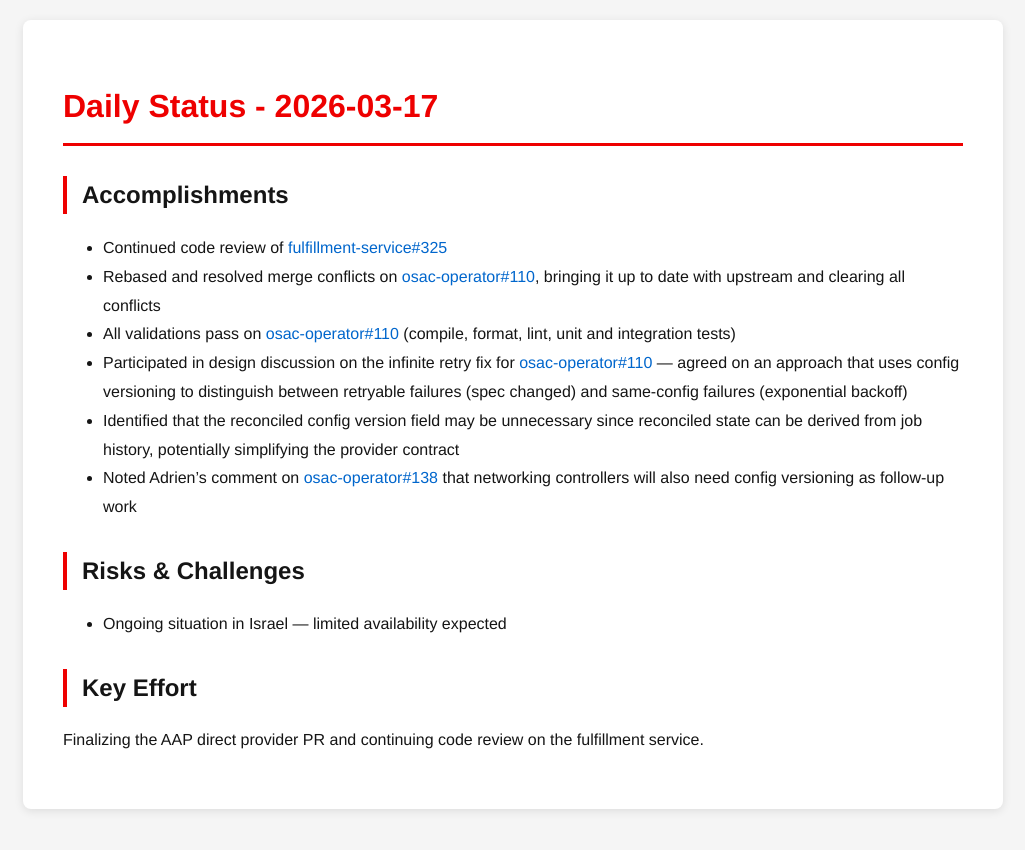
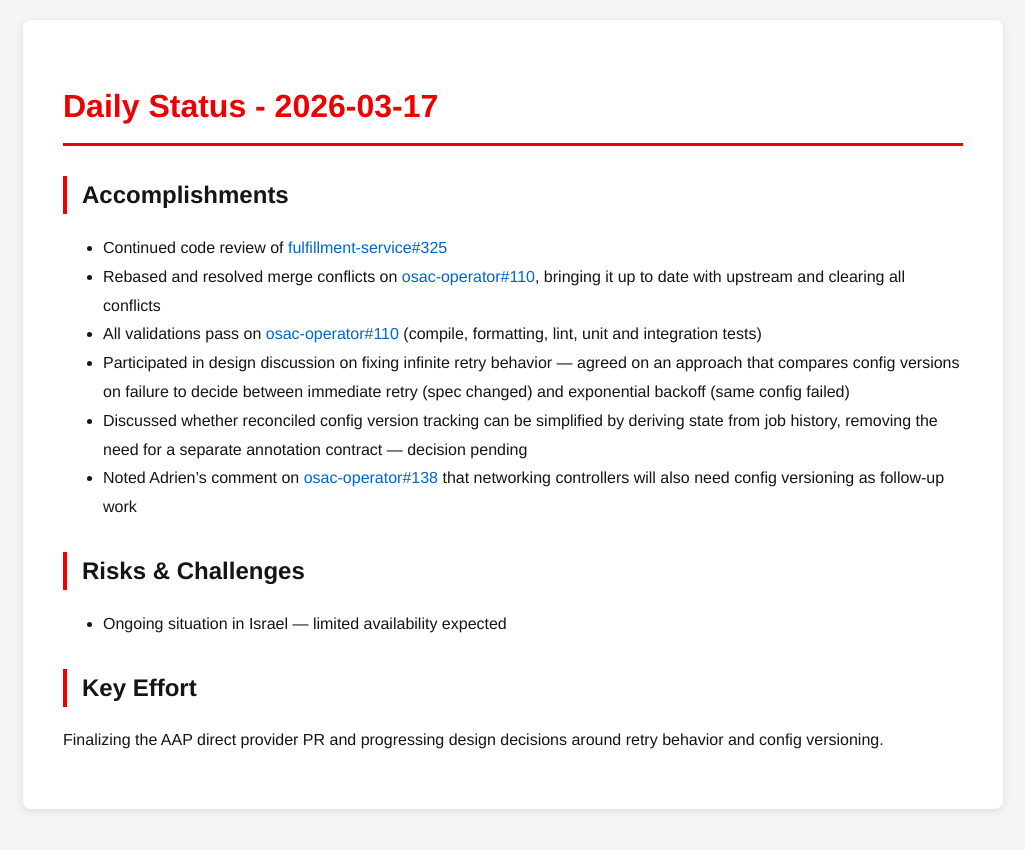
Before and after one commit to tzvatot/daily-status, a Jekyll site: the page built from 2026-03-17.md, in a window 1280 px wide. Shown: the top 850 px of the page, without its empty margins (127-1152 px from the left). Built offline with Jekyll 4.4.1, drawn with Linux system fonts in a browser that asks for light colours.

Commit message:
Daily status update - 2026-03-17

```diff
--- a/2026-03-17.md
+++ b/2026-03-17.md
@@ -9,13 +9,13 @@ date: 2026-03-17
 ## Accomplishments
 - Continued code review of [fulfillment-service#325](https://github.com/osac-project/fulfillment-service/pull/325)
 - Rebased and resolved merge conflicts on [osac-operator#110](https://github.com/osac-project/osac-operator/pull/110), bringing it up to date with upstream and clearing all conflicts
-- All validations pass on [osac-operator#110](https://github.com/osac-project/osac-operator/pull/110) (compile, format, lint, unit and integration tests)
-- Participated in design discussion on the infinite retry fix for [osac-operator#110](https://github.com/osac-project/osac-operator/pull/110) — agreed on an approach that uses config versioning to distinguish between retryable failures (spec changed) and same-config failures (exponential backoff)
-- Identified that the reconciled config version field may be unnecessary since reconciled state can be derived from job history, potentially simplifying the provider contract
+- All validations pass on [osac-operator#110](https://github.com/osac-project/osac-operator/pull/110) (compile, formatting, lint, unit and integration tests)
+- Participated in design discussion on fixing infinite retry behavior — agreed on an approach that compares config versions on failure to decide between immediate retry (spec changed) and exponential backoff (same config failed)
+- Discussed whether reconciled config version tracking can be simplified by deriving state from job history, removing the need for a separate annotation contract — decision pending
 - Noted Adrien's comment on [osac-operator#138](https://github.com/osac-project/osac-operator/pull/138) that networking controllers will also need config versioning as follow-up work
 
 ## Risks & Challenges
 - Ongoing situation in Israel — limited availability expected
 
 ## Key Effort
-Finalizing the AAP direct provider PR and continuing code review on the fulfillment service.
+Finalizing the AAP direct provider PR and progressing design decisions around retry behavior and config versioning.
```
